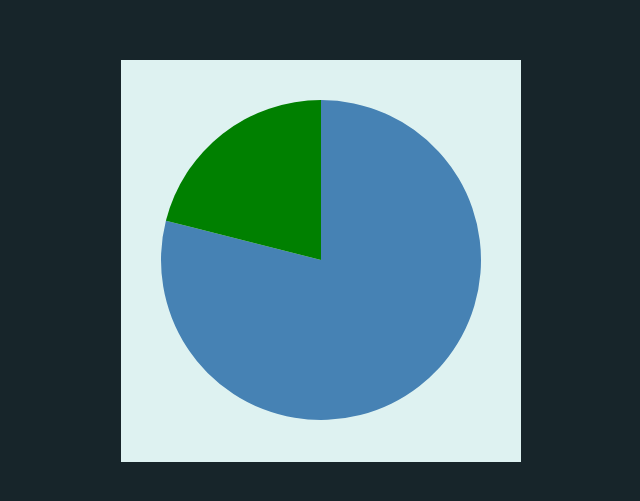
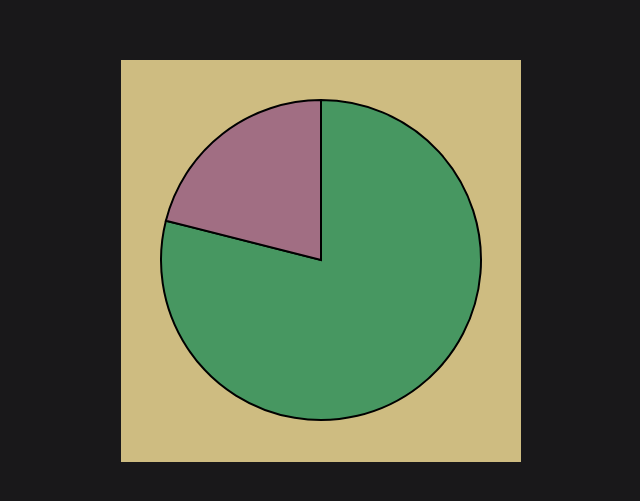
Before and after one commit to dev-saeddaoud/Pie-Chart, a Svelte app: page / in a window 1280 px wide. Shown: the part 139-640 px from the top of the page, without its empty margins (319-959 px from the left). Built offline with nearby package versions, Linux system fonts and the light colour scheme.

Commit message:
added transition using tweened function

```diff
--- a/src/App.svelte
+++ b/src/App.svelte
@@ -1,5 +1,6 @@
 <script lang="ts">
   import * as d3 from 'd3';
+  import Pie from './lib/Pie.svelte';
   import expenses from './stores/expenses';
 
   let width = 400,
@@ -7,19 +8,24 @@
     margin = 40,
     radius = Math.min(width, height) / 2 - margin;
 
-  let pie = d3.pie().value((d) => d.amount);
+  let pie = d3.pie<DataItem>().value((d) => d.amount);
   let dataReady = pie($expenses);
-  let arcGenerator = d3.arc().innerRadius(0).outerRadius(radius);
 </script>
 
 <div class="canvas">
   <svg {width} {height}>
     <g transform="translate({width / 2}, {height / 2})">
-      {#each dataReady as entry (entry.data.id)}
-        <path
+      {#each dataReady as entry, i (entry.data.id)}
+        <Pie {entry} {radius} prevEnd={dataReady[i - 1]?.endAngle} />
+
+        <!-- <path
           d={arcGenerator(entry)}
-          fill={entry.data.type === 'inc' ? 'steelblue' : 'green'}
-        />
+          fill={entry.data.type === 'inc'
+            ? 'var(--inc-color)'
+            : 'var(--exp-color)'}
+          stroke="black"
+          stroke-width={2}
+        /> -->
       {/each}
     </g>
   </svg>
--- a/src/assets/global.css
+++ b/src/assets/global.css
@@ -7,9 +7,10 @@
 }
 
 :root {
-  --bg-color: #17252a;
-  --bar-color: #2b7a78;
-  --box-color: #def2f1;
+  --bg-color: #19181a;
+  --exp-color: #a16e83;
+  --inc-color: #479761;
+  --box-color: #cebc81;
   --text-color: #eee;
 }
 
--- /dev/null
+++ b/src/helpers/createTween.ts
@@ -0,0 +1,7 @@
+import { tweened } from 'svelte/motion';
+
+const createTweenValue = (value: number, duration = 5000) => {
+  return tweened(value, { duration: duration });
+};
+
+export default createTweenValue;
--- /dev/null
+++ b/src/lib/Pie.svelte
@@ -0,0 +1,35 @@
+<script lang="ts">
+  import * as d3 from 'd3';
+  import createTweenValue from '../helpers/createTween';
+
+  export let entry: d3.PieArcDatum<DataItem>;
+  export let radius: number;
+
+  let arcGenerator = d3
+    .arc<d3.PieArcDatum<DataItem>>()
+    .innerRadius(0)
+    .outerRadius(radius);
+
+  export let prevEnd: number | undefined;
+
+  console.log(prevEnd, entry.endAngle);
+
+  let startAngleTween = createTweenValue(prevEnd ? prevEnd : 0);
+  $: startAngleTween.set(+entry.startAngle);
+
+  let endAngleTween = createTweenValue(0);
+  $: endAngleTween.set(+entry.endAngle);
+</script>
+
+<g>
+  <path
+    d={arcGenerator({
+      ...entry,
+      startAngle: $startAngleTween,
+      endAngle: $endAngleTween,
+    })}
+    fill={entry.data.type === 'inc' ? 'var(--inc-color)' : 'var(--exp-color)'}
+    stroke="black"
+    stroke-width={2}
+  />
+</g>
```
